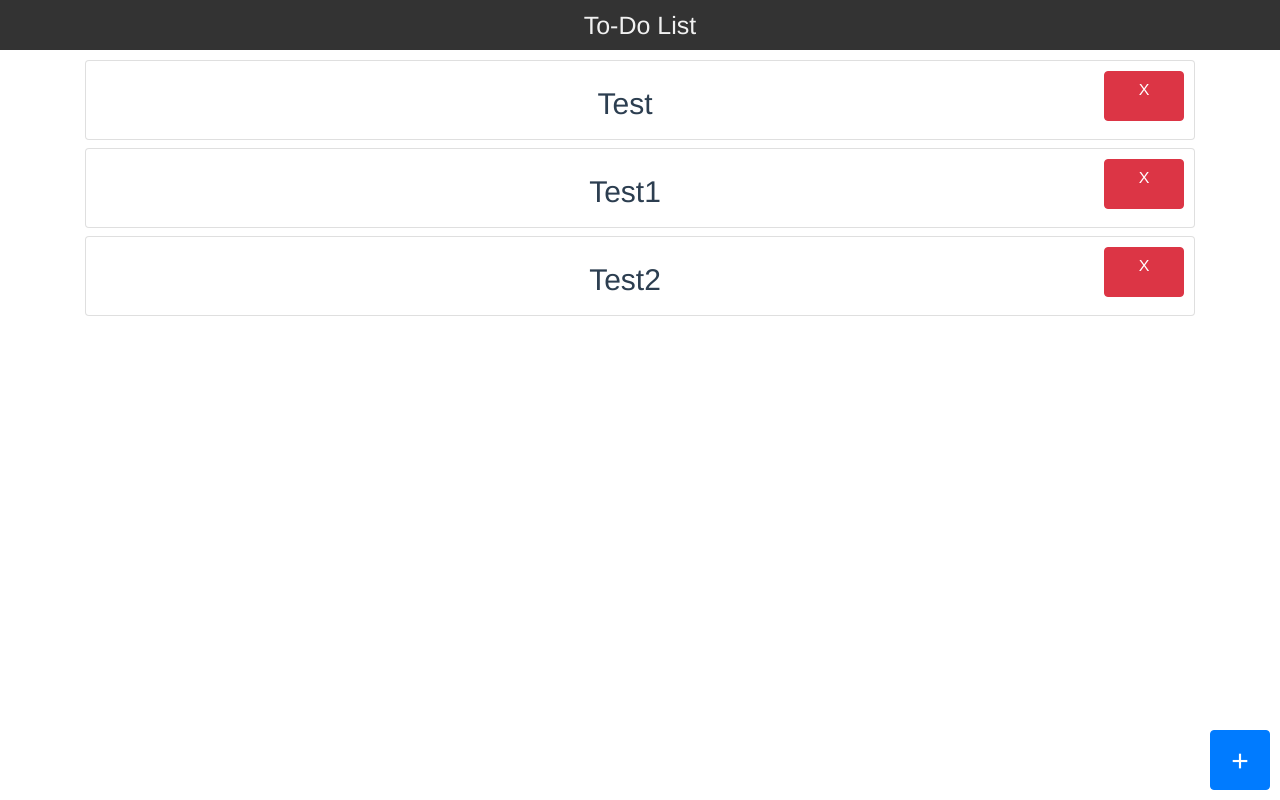
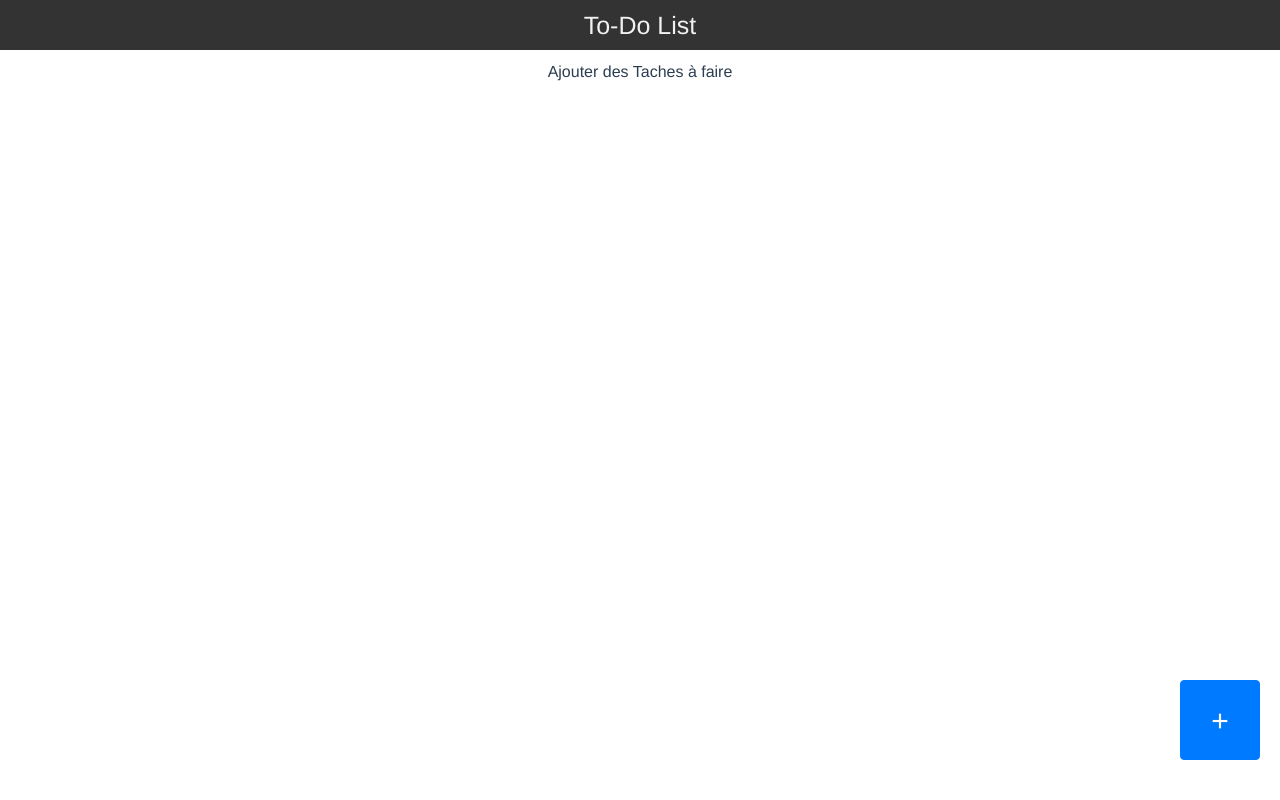
Before and after one commit to samuel-rl/VueJS-To-Do-List, a Vue app: page / in a window 1280 px wide. Built offline with nearby package versions, Linux system fonts and the light colour scheme.

Commit message:
AddTodo working and add styles

```diff
--- a/src/components/ButtonAdd.vue
+++ b/src/components/ButtonAdd.vue
@@ -28,16 +28,16 @@ export default {
 
 <style scoped>
 .addButton{
-    width: 60px;
-    height: 60px;
+    width: 80px;
+    height: 80px;
     position: absolute;
-    bottom: 10px;
-    right: 10px;
+    bottom: 40px;
+    right: 20px;
     font-size: 30px;
     transition: all ease 0.6s;
 }
 
 .addButton:hover{
-    border-radius: 20px;
+    border-radius: 10px;
 }
 </style>
--- a/src/components/Contenu.vue
+++ b/src/components/Contenu.vue
@@ -1,6 +1,7 @@
 <template>
     <div class="container mt-5">
-        <modal-form v-if="isAddModal" v-on:changeIsAddModal="changingIsAddModal($event)"></modal-form>
+        <div v-if="arrayToDo.length == 0">Ajouter des Taches à faire</div>
+        <modal-form v-if="isAddModal" v-on:addingToDo="addToDo($event)" v-on:changeIsAddModal="changingIsAddModal($event)"></modal-form>
         <button-add v-else v-on:changeIsAddModal="changingIsAddModal($event)"></button-add>
         <ul>
             <li v-bind:key="index" v-for="(toDo, index) in arrayToDo">
@@ -23,19 +24,16 @@ export default {
 			formData: {
 				toDo: '',
 			},
-            arrayToDo: ['Test', 'Test1', 'Test2'],
+            arrayToDo: [],
             isAddModal : false
 		};
 	},
 	methods: {
-		addTodo: function() {
-			if (this.formData.toDo != '') {
-				this.arrayToDo.push(this.formData.toDo);
-				this.formData.toDo = '';
-			}
+		addToDo: function(td) {
+				this.arrayToDo.push(td);
 		},
 		suppression: function(e) {
-			this.arrayToDo.splice(e.target.parentNode.id, 1);
+            this.arrayToDo.splice(e.target.parentNode.id, 1);
         },
         changingIsAddModal: function(bool){
             this.isAddModal= bool
--- a/src/components/Item.vue
+++ b/src/components/Item.vue
@@ -1,24 +1,20 @@
 <template>
     <div class="card my-2 item-todo">
         <p>{{ toDo }}</p>
-        <div v-on:click="suppression" class="btn-supr btn btn-danger">X</div>
+        <button v-on:click="suppression" class="btn-supr btn btn-danger">X</button>
     </div>
 </template>
 
 
 <script>
 export default {
-    name :'Item',
-    props : [
-        'toDo',
-        'suppression'
-    ]
-}
+	name: 'Item',
+	props: ['toDo', 'suppression'],
+};
 </script>
 
 
 <style scoped>
-
 .item-todo {
 	position: relative;
 	padding: 20px 60px 20px 30px;
@@ -32,8 +28,12 @@ export default {
 	width: 80px;
 	height: 50px;
 	position: absolute;
-        top: 10px;
-        right: 10px;
+	top: 15px;
+	right: 15px;
+	transition: all ease 0.6s;
 }
 
+.btn-supr:hover {
+	border-radius: 10px;
+}
 </style>
--- a/src/components/ModalForm.vue
+++ b/src/components/ModalForm.vue
@@ -24,13 +24,15 @@ export default {
     methods: {
 		addTodo: function() {
 			if (this.formData.toDo != '') {
-				this.arrayToDo.push(this.formData.toDo);
-				this.formData.toDo = '';
+				this.$emit('addingToDo', this.formData.toDo)
+                this.formData.toDo = '';
+                this.$emit('changeIsAddModal', false)
 			}else{
                 document.getElementById("action").focus();
             }
         },
         test : function(e){
+
             if(e.srcElement.id == "modal"){
                 this.$emit('changeIsAddModal', false)
             }
```
Lines whose indentation alone changed are shown as unchanged.
